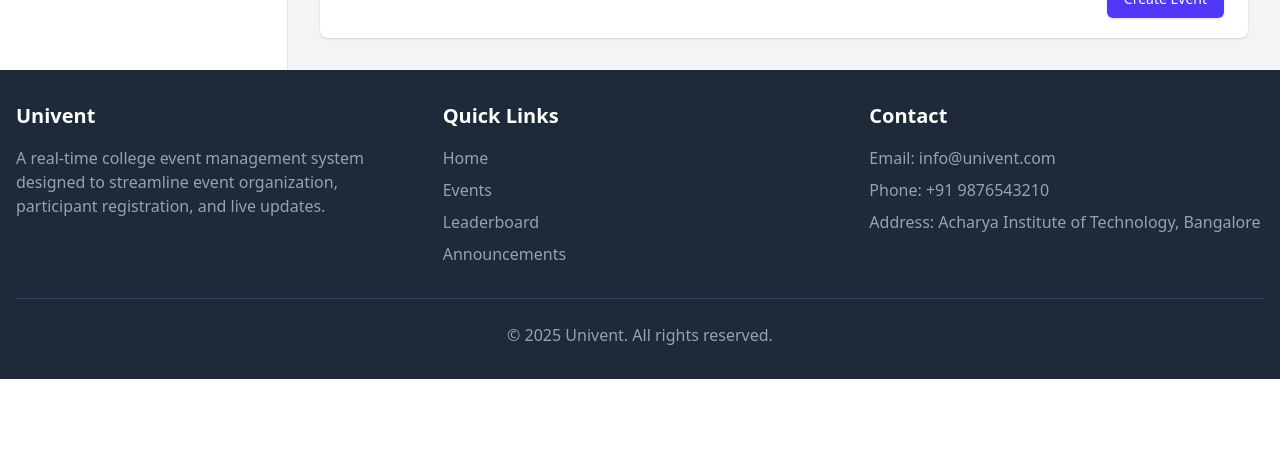
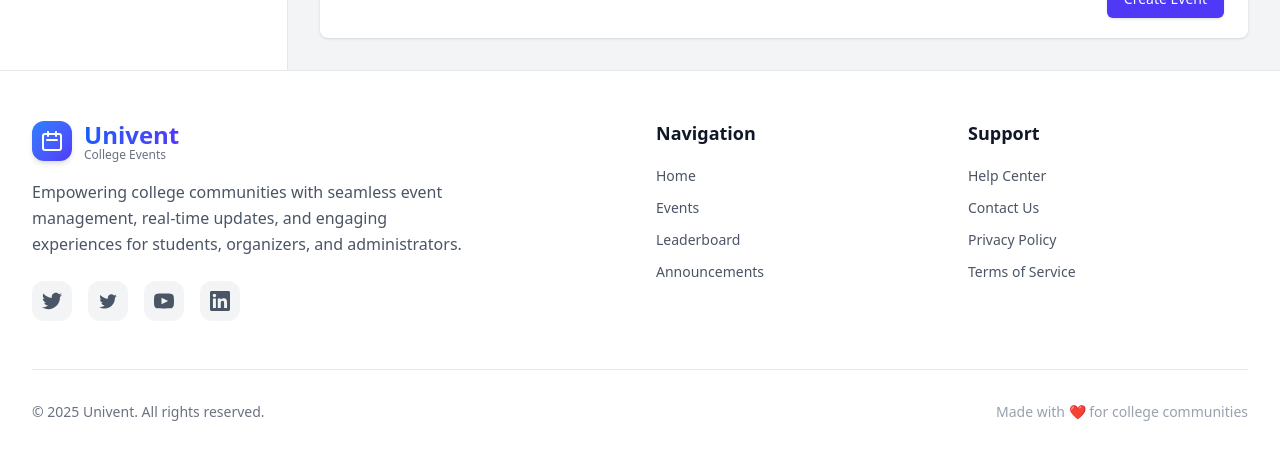
Before and after one commit to AbhishekBalija/Univent-College_Event_Management_System, a React (Vite) app in the folder frontend/: page /events/create in a window 1280 px wide. Shown: the part 1057-1517 px from the top of the page. Before the commit the page ends 1436 px from the top, so only its background shows below. Built offline with nearby package versions, Linux system fonts and the light colour scheme; no server answers; sample sign-in values are in the browser's storage.

Commit message:
auto-commit for 10f20b31-8a3b-49bf-a177-60d053e7112e

```diff
--- a/frontend/src/components/layout/Footer.jsx
+++ b/frontend/src/components/layout/Footer.jsx
@@ -2,39 +2,84 @@
   const currentYear = new Date().getFullYear();
 
   return (
-    <footer className="bg-gray-800 text-white py-8">
-      <div className="container mx-auto px-4">
-        <div className="grid grid-cols-1 md:grid-cols-3 gap-8">
-          <div>
-            <h3 className="text-xl font-bold mb-4">Univent</h3>
-            <p className="text-gray-400">
-              A real-time college event management system designed to streamline event organization,
-              participant registration, and live updates.
+    <footer className="bg-white border-t border-gray-200 mt-auto">
+      <div className="max-w-7xl mx-auto px-4 sm:px-6 lg:px-8 py-12">
+        <div className="grid grid-cols-1 md:grid-cols-4 gap-8">
+          {/* Company Info */}
+          <div className="md:col-span-2">
+            <div className="flex items-center space-x-3 mb-4">
+              <div className="w-10 h-10 bg-gradient-to-br from-blue-500 to-indigo-600 rounded-xl flex items-center justify-center shadow-md">
+                <svg className="w-6 h-6 text-white" fill="none" stroke="currentColor" viewBox="0 0 24 24">
+                  <path strokeLinecap="round" strokeLinejoin="round" strokeWidth="2" d="M8 7V3m8 4V3m-9 8h10M5 21h14a2 2 0 002-2V7a2 2 0 00-2-2H5a2 2 0 00-2 2v12a2 2 0 002 2z"></path>
+                </svg>
+              </div>
+              <div>
+                <h3 className="text-2xl font-bold bg-gradient-to-r from-blue-600 to-indigo-600 bg-clip-text text-transparent">
+                  Univent
+                </h3>
+                <p className="text-xs text-gray-500 -mt-1">College Events</p>
+              </div>
+            </div>
+            <p className="text-gray-600 leading-relaxed max-w-md">
+              Empowering college communities with seamless event management, real-time updates,
+              and engaging experiences for students, organizers, and administrators.
             </p>
+
+            {/* Social Links */}
+            <div className="flex space-x-4 mt-6">
+              <a href="#" className="w-10 h-10 bg-gray-100 hover:bg-blue-100 rounded-xl flex items-center justify-center transition duration-200 group">
+                <svg className="w-5 h-5 text-gray-600 group-hover:text-blue-600" fill="currentColor" viewBox="0 0 24 24">
+                  <path d="M24 4.557c-.883.392-1.832.656-2.828.775 1.017-.609 1.798-1.574 2.165-2.724-.951.564-2.005.974-3.127 1.195-.897-.957-2.178-1.555-3.594-1.555-3.179 0-5.515 2.966-4.797 6.045-4.091-.205-7.719-2.165-10.148-5.144-1.29 2.213-.669 5.108 1.523 6.574-.806-.026-1.566-.247-2.229-.616-.054 2.281 1.581 4.415 3.949 4.89-.693.188-1.452.232-2.224.084.626 1.956 2.444 3.379 4.6 3.419-2.07 1.623-4.678 2.348-7.29 2.04 2.179 1.397 4.768 2.212 7.548 2.212 9.142 0 14.307-7.721 13.995-14.646.962-.695 1.797-1.562 2.457-2.549z"/>
+                </svg>
+              </a>
+              <a href="#" className="w-10 h-10 bg-gray-100 hover:bg-blue-100 rounded-xl flex items-center justify-center transition duration-200 group">
+                <svg className="w-5 h-5 text-gray-600 group-hover:text-blue-600" fill="currentColor" viewBox="0 0 24 24">
+                  <path d="M22.46 6c-.77.35-1.6.58-2.46.69.88-.53 1.56-1.37 1.88-2.38-.83.5-1.75.85-2.72 1.05C18.37 4.5 17.26 4 16 4c-2.35 0-4.27 1.92-4.27 4.29 0 .34.04.67.11.98C8.28 9.09 5.11 7.38 3 4.79c-.37.63-.58 1.37-.58 2.15 0 1.49.75 2.81 1.91 3.56-.71 0-1.37-.2-1.95-.5v.03c0 2.08 1.48 3.82 3.44 4.21a4.22 4.22 0 0 1-1.93.07 4.28 4.28 0 0 0 4 2.98 8.521 8.521 0 0 1-5.33 1.84c-.34 0-.68-.02-1.02-.06C3.44 20.29 5.7 21 8.12 21 16 21 20.33 14.46 20.33 8.79c0-.19 0-.37-.01-.56.84-.6 1.56-1.36 2.14-2.23z"/>
+                </svg>
+              </a>
+              <a href="#" className="w-10 h-10 bg-gray-100 hover:bg-blue-100 rounded-xl flex items-center justify-center transition duration-200 group">
+                <svg className="w-5 h-5 text-gray-600 group-hover:text-blue-600" fill="currentColor" viewBox="0 0 24 24">
+                  <path d="M19.615 3.184c-3.604-.246-11.631-.245-15.23 0-3.897.266-4.356 2.62-4.385 8.816.029 6.185.484 8.549 4.385 8.816 3.6.245 11.626.246 15.23 0 3.897-.266 4.356-2.62 4.385-8.816-.029-6.185-.484-8.549-4.385-8.816zm-10.615 12.816v-8l8 3.993-8 4.007z"/>
+                </svg>
+              </a>
+              <a href="#" className="w-10 h-10 bg-gray-100 hover:bg-blue-100 rounded-xl flex items-center justify-center transition duration-200 group">
+                <svg className="w-5 h-5 text-gray-600 group-hover:text-blue-600" fill="currentColor" viewBox="0 0 24 24">
+                  <path d="M20.447 20.452h-3.554v-5.569c0-1.328-.027-3.037-1.852-3.037-1.853 0-2.136 1.445-2.136 2.939v5.667H9.351V9h3.414v1.561h.046c.477-.9 1.637-1.85 3.37-1.85 3.601 0 4.267 2.37 4.267 5.455v6.286zM5.337 7.433c-1.144 0-2.063-.926-2.063-2.065 0-1.138.92-2.063 2.063-2.063 1.14 0 2.064.925 2.064 2.063 0 1.139-.925 2.065-2.064 2.065zm1.782 13.019H3.555V9h3.564v11.452zM22.225 0H1.771C.792 0 0 .774 0 1.729v20.542C0 23.227.792 24 1.771 24h20.451C23.2 24 24 23.227 24 22.271V1.729C24 .774 23.2 0 22.222 0h.003z"/>
+                </svg>
+              </a>
+            </div>
           </div>
 
+          {/* Quick Links */}
           <div>
-            <h3 className="text-xl font-bold mb-4">Quick Links</h3>
-            <ul className="space-y-2 text-gray-400">
-              <li><a href="/home" className="hover:text-white transition">Home</a></li>
-              <li><a href="/events" className="hover:text-white transition">Events</a></li>
-              <li><a href="/leaderboard" className="hover:text-white transition">Leaderboard</a></li>
-              <li><a href="/announcements" className="hover:text-white transition">Announcements</a></li>
+            <h4 className="text-lg font-semibold text-gray-900 mb-4">Navigation</h4>
+            <ul className="space-y-2">
+              <li><a href="/home" className="text-gray-600 hover:text-blue-600 transition duration-200 text-sm">Home</a></li>
+              <li><a href="/events" className="text-gray-600 hover:text-blue-600 transition duration-200 text-sm">Events</a></li>
+              <li><a href="/leaderboard" className="text-gray-600 hover:text-blue-600 transition duration-200 text-sm">Leaderboard</a></li>
+              <li><a href="/announcements" className="text-gray-600 hover:text-blue-600 transition duration-200 text-sm">Announcements</a></li>
             </ul>
           </div>
 
+          {/* Support */}
           <div>
-            <h3 className="text-xl font-bold mb-4">Contact</h3>
-            <ul className="space-y-2 text-gray-400">
-              <li>Email: info@univent.com</li>
-              <li>Phone: +91 9876543210</li>
-              <li>Address: Acharya Institute of Technology, Bangalore</li>
+            <h4 className="text-lg font-semibold text-gray-900 mb-4">Support</h4>
+            <ul className="space-y-2">
+              <li><a href="#" className="text-gray-600 hover:text-blue-600 transition duration-200 text-sm">Help Center</a></li>
+              <li><a href="#" className="text-gray-600 hover:text-blue-600 transition duration-200 text-sm">Contact Us</a></li>
+              <li><a href="#" className="text-gray-600 hover:text-blue-600 transition duration-200 text-sm">Privacy Policy</a></li>
+              <li><a href="#" className="text-gray-600 hover:text-blue-600 transition duration-200 text-sm">Terms of Service</a></li>
             </ul>
           </div>
         </div>
 
-        <div className="border-t border-gray-700 mt-8 pt-6 text-center text-gray-400">
-          <p>&copy; {currentYear} Univent. All rights reserved.</p>
+        <div className="border-t border-gray-200 mt-12 pt-8 flex flex-col sm:flex-row sm:items-center sm:justify-between">
+          <p className="text-gray-500 text-sm">
+            &copy; {currentYear} Univent. All rights reserved.
+          </p>
+          <div className="flex space-x-6 mt-4 sm:mt-0">
+            <span className="text-gray-400 text-sm">Made with ❤️ for college communities</span>
+          </div>
         </div>
       </div>
     </footer>
```
